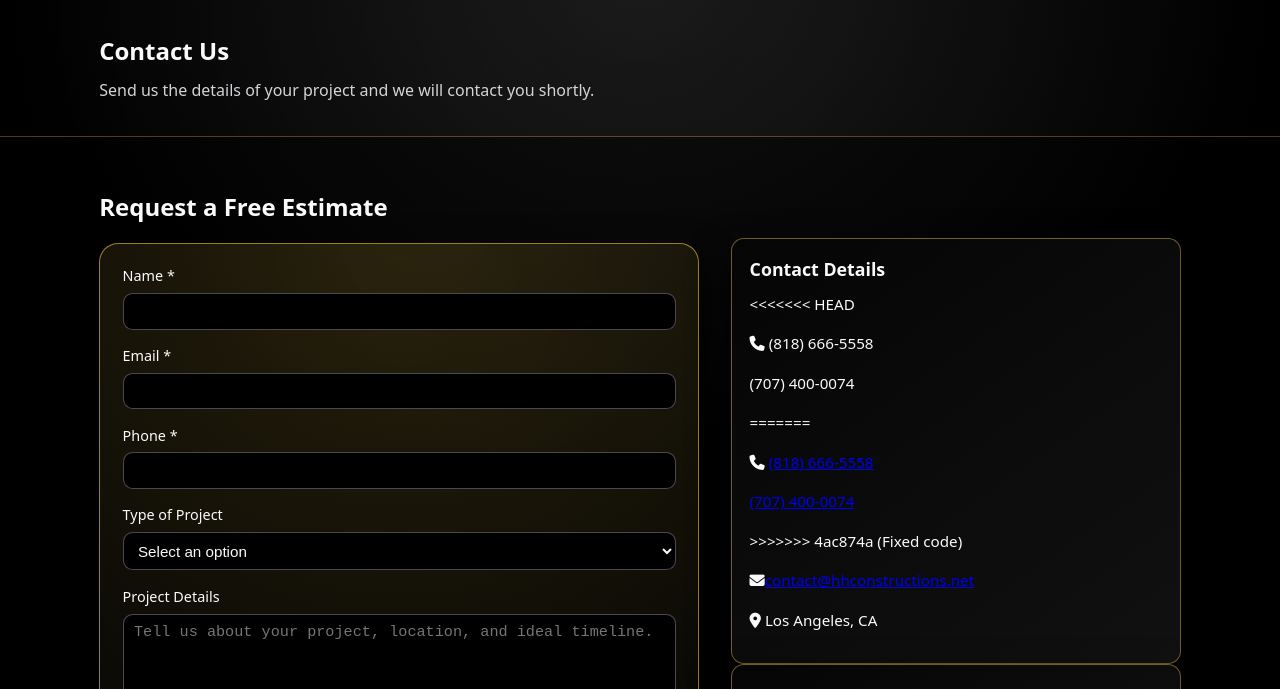
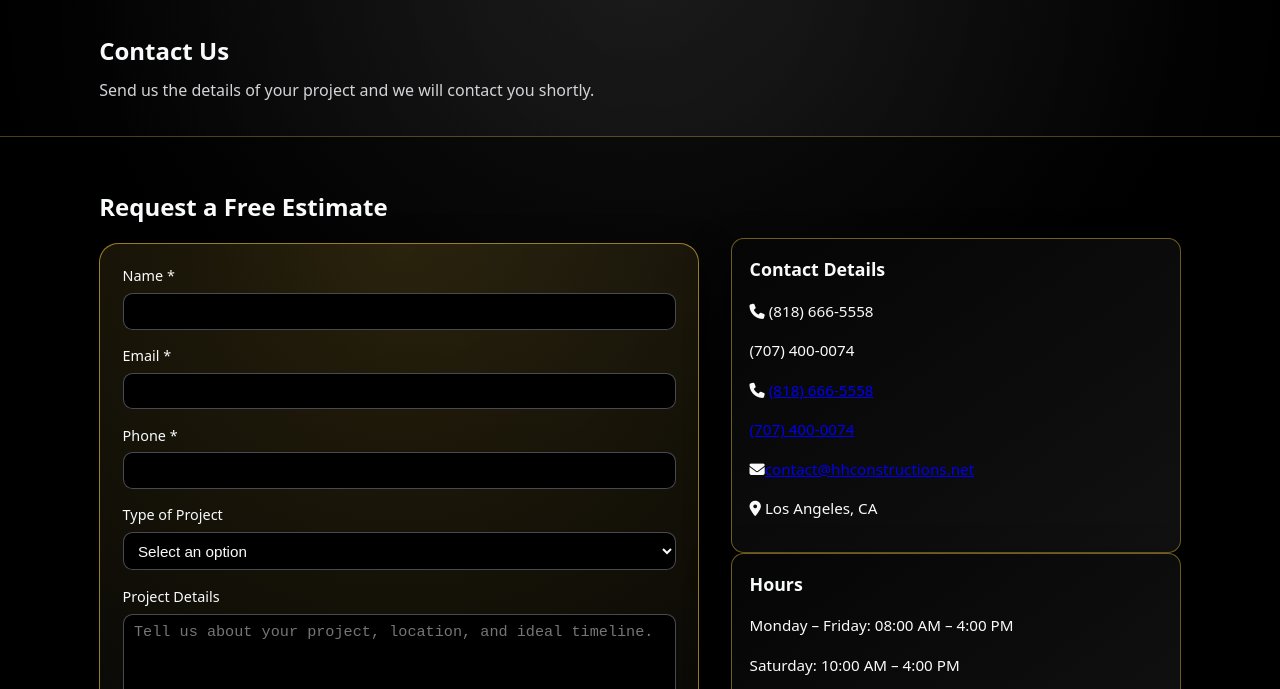
Before and after one commit to ars7harttt/hhconstgroup, a plain HTML site: page contuctUs.html in a window 1280 px wide. Shown: the part 97-786 px from the top of the page. Drawn offline with Linux system fonts and the light colour scheme.

Commit message:
Update site

```diff
--- a/contuctUs.html
+++ b/contuctUs.html
@@ -145,13 +145,10 @@
       <div class="contact-info">
         <div class="info-box">
           <h3>Contact Details</h3>
-<<<<<<< HEAD
           <p><i class="fa-solid fa-phone"></i> (818) 666-5558</p>
           <p>(707) 400-0074</p>
-=======
           <p><i class="fa-solid fa-phone"></i> <a href="tel:(818) 666-5558">(818) 666-5558</a></p>
           <p> <a href="tel:(707) 400-0074">(707) 400-0074</a></p>
->>>>>>> 4ac874a (Fixed code)
           <p><i class="fa-solid fa-envelope"></i><a href="mailto:contact@hhconstructions.net">contact@hhconstructions.net</a></p>
           <p><i class="fa-solid fa-location-dot"></i> Los Angeles, CA</p>
         </div>
```
